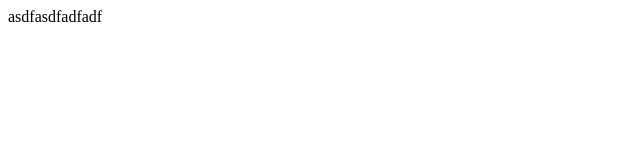
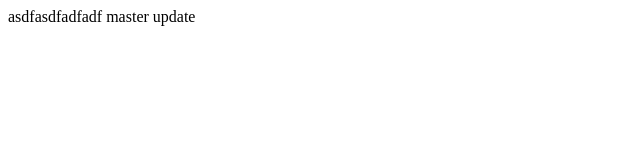
Before and after one commit to KienHaVan/Final_Project, a plain HTML site: page index.html in a window 1280 px wide. Shown: the whole page, without its empty margins (0-640 px from the left). Drawn offline with Linux system fonts and the light colour scheme.

Commit message:
master update'

```diff
--- a/index.html
+++ b/index.html
@@ -7,6 +7,6 @@
     <title>Document</title>
 </head>
 <body>
-    asdfasdfadfadf
+    asdfasdfadfadf master update
 </body>
 </html>
```
